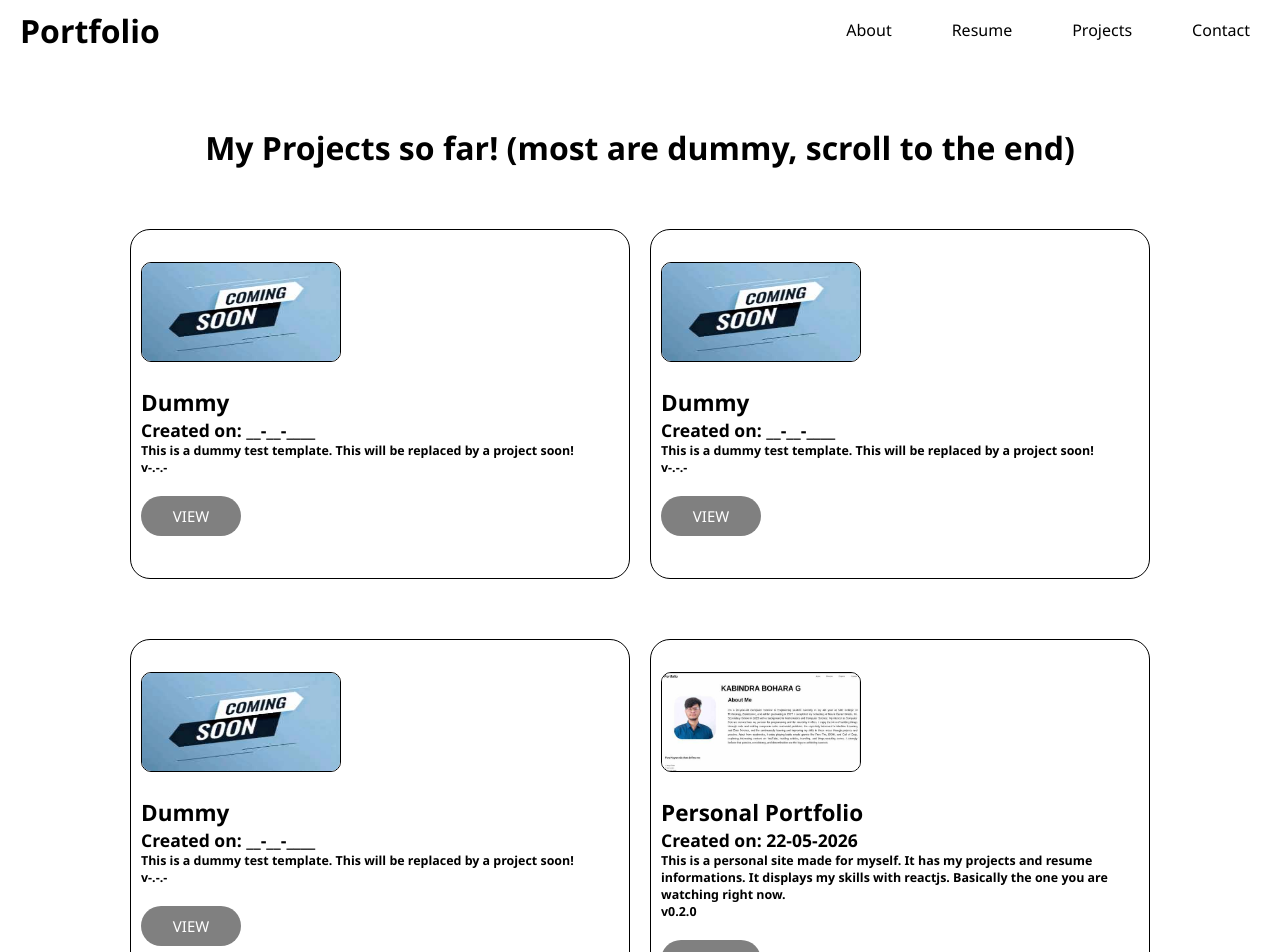
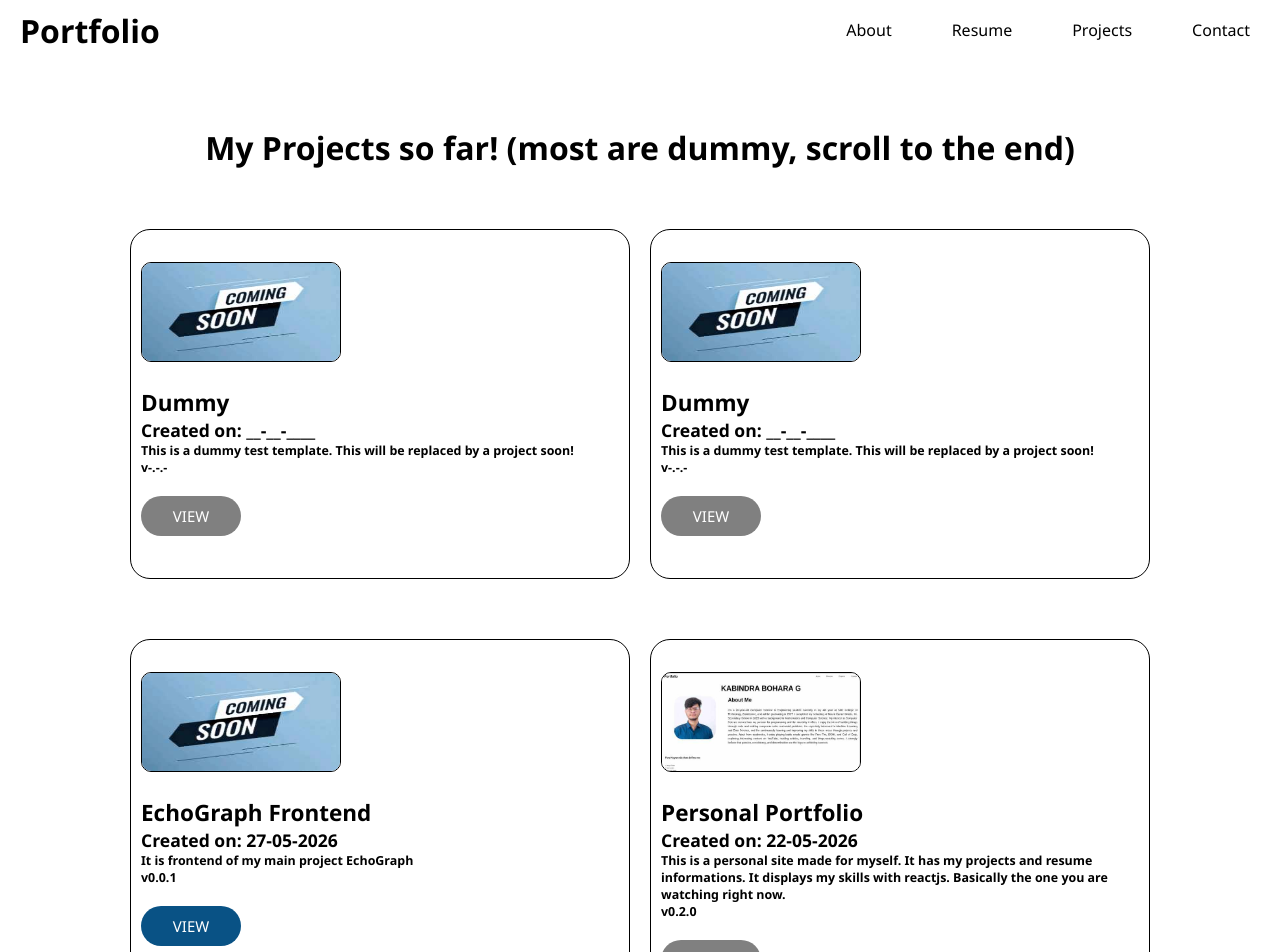
Before and after one commit to kabindrabohara078/portfolio, a React app: page /projects in a window 1280 px wide. Shown: the top 952 px of the page. Built offline with nearby package versions, Linux system fonts and the light colour scheme; the HTML template or start-up script is replaced by a standard one.

Commit message:
update new project echograph-frontend

```diff
--- a/src/pages/Project.jsx
+++ b/src/pages/Project.jsx
@@ -25,12 +25,12 @@ const Project = () => {
     },
     {
       id:'2',
-      project_name:'Dummy',
-      project_date: '__-__-____',
+      project_name:'EchoGraph Frontend',
+      project_date: '27-05-2026',
       project_logo:'/project-na.jpeg',
-      project_desc:'This is a dummy test template. This will be replaced by a project soon!',
-      project_version: 'v-.-.-',
-      project_link:'NA'
+      project_desc:'It is frontend of my main project EchoGraph',
+      project_version: 'v0.0.1',
+      project_link:'https://echograph-frontend.vercel.app/'
     },
     {
       id:'1',
```
